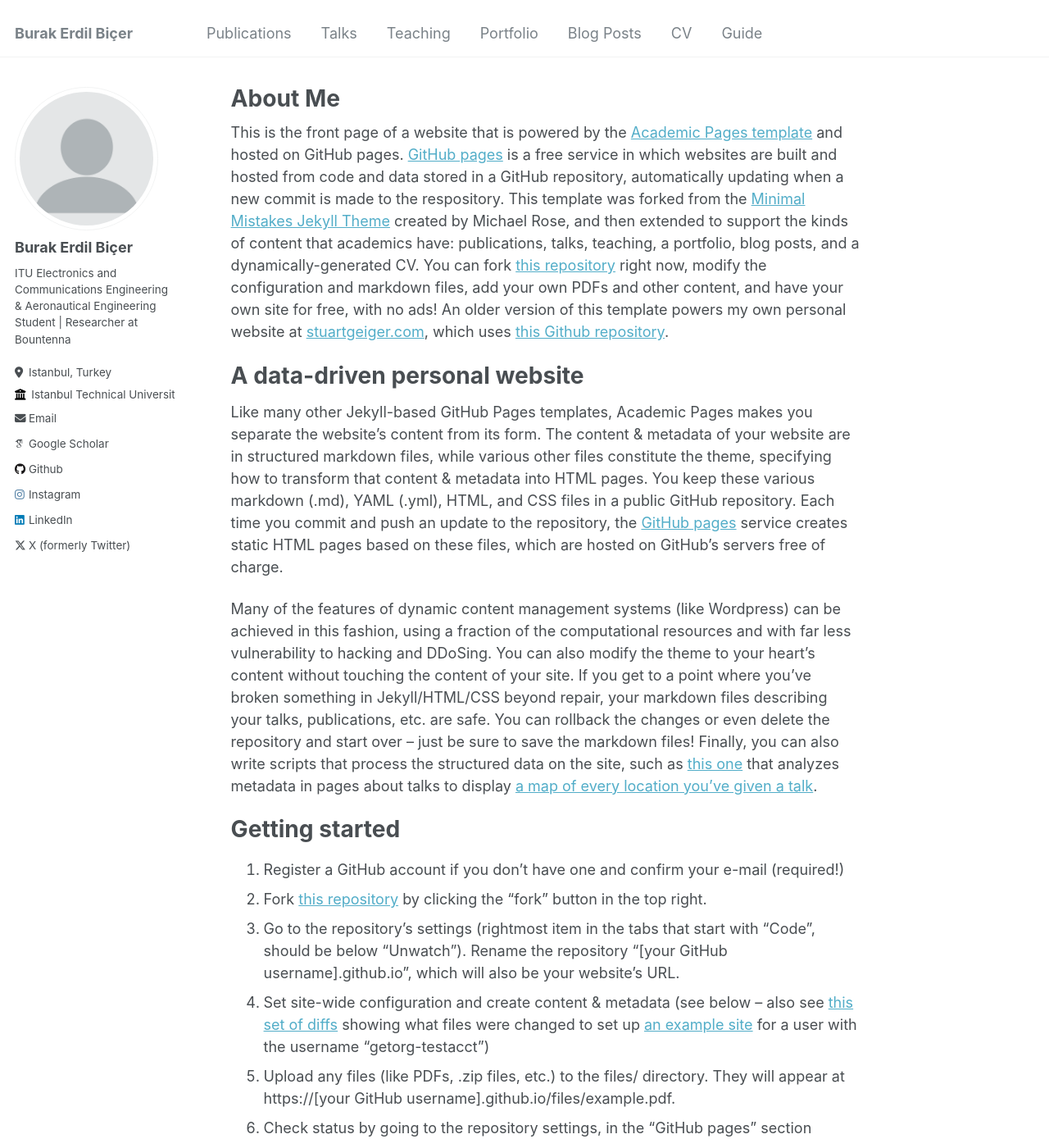
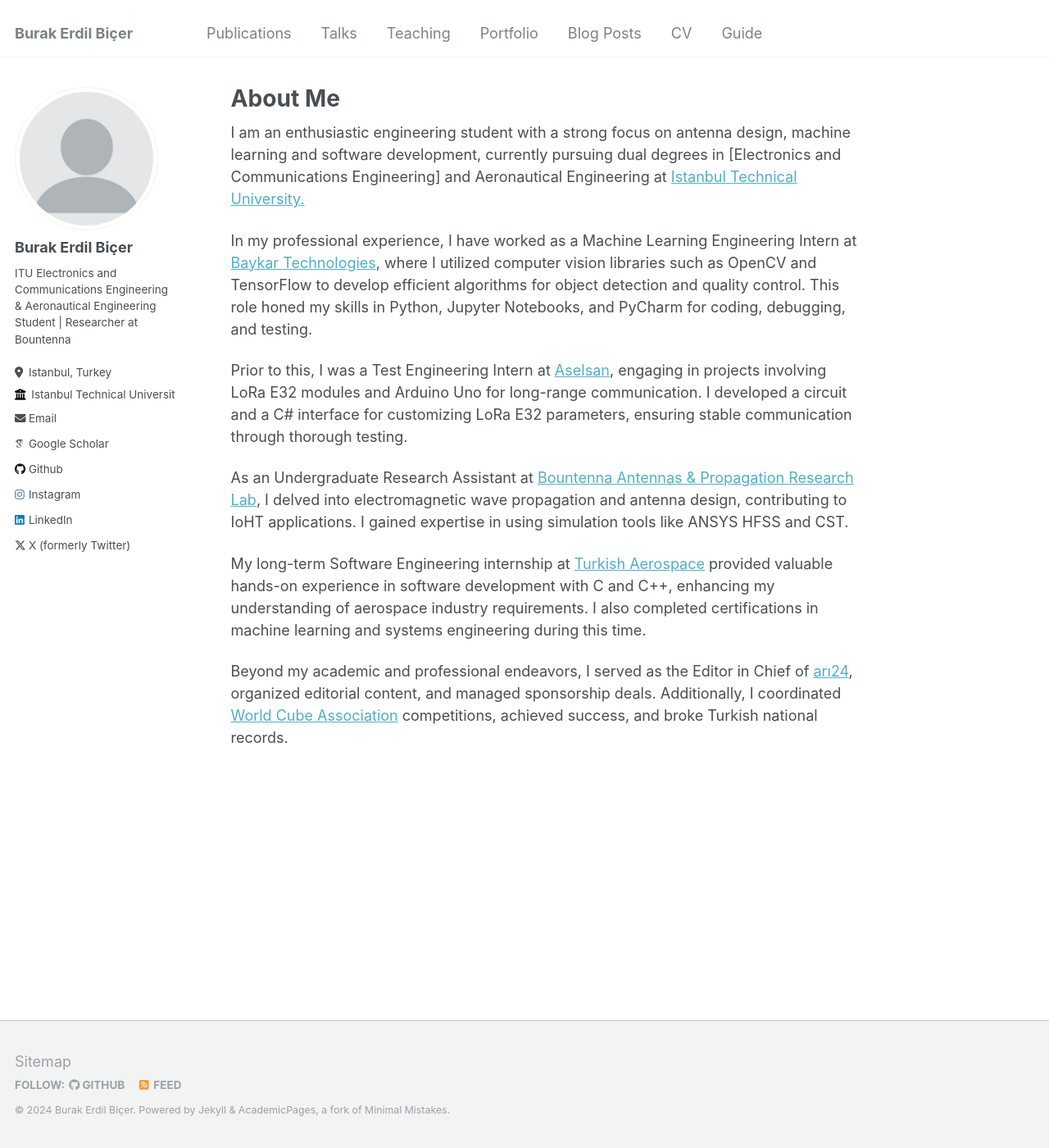
Before and after one commit to burakerdilb/burakerdilb.github.io, a Jekyll site: the page built from _pages/about.md, in a window 1280 px wide and 1400 px high. Shown: the whole window at 82% size. Built offline with Jekyll 4.4.1, drawn with Linux system fonts in a browser that asks for light colours; some web fonts are replaced; some of the changed text lies outside the part shown.

Commit message:
Update about.md

```diff
--- a/_pages/about.md
+++ b/_pages/about.md
@@ -7,43 +7,14 @@ redirect_from:
   - /about.html
 ---
 
-This is the front page of a website that is powered by the [Academic Pages template](https://github.com/academicpages/academicpages.github.io) and hosted on GitHub pages. [GitHub pages](https://pages.github.com) is a free service in which websites are built and hosted from code and data stored in a GitHub repository, automatically updating when a new commit is made to the respository. This template was forked from the [Minimal Mistakes Jekyll Theme](https://mmistakes.github.io/minimal-mistakes/) created by Michael Rose, and then extended to support the kinds of content that academics have: publications, talks, teaching, a portfolio, blog posts, and a dynamically-generated CV. You can fork [this repository](https://github.com/academicpages/academicpages.github.io) right now, modify the configuration and markdown files, add your own PDFs and other content, and have your own site for free, with no ads! An older version of this template powers my own personal website at [stuartgeiger.com](http://stuartgeiger.com), which uses [this Github repository](https://github.com/staeiou/staeiou.github.io).
+I am an enthusiastic engineering student with a strong focus on antenna design, machine learning and software development, currently pursuing dual degrees in [Electronics and Communications Engineering] and Aeronautical Engineering at [Istanbul Technical University.](https://www.itu.edu.tr)
 
-A data-driven personal website
-======
-Like many other Jekyll-based GitHub Pages templates, Academic Pages makes you separate the website's content from its form. The content & metadata of your website are in structured markdown files, while various other files constitute the theme, specifying how to transform that content & metadata into HTML pages. You keep these various markdown (.md), YAML (.yml), HTML, and CSS files in a public GitHub repository. Each time you commit and push an update to the repository, the [GitHub pages](https://pages.github.com/) service creates static HTML pages based on these files, which are hosted on GitHub's servers free of charge.
+In my professional experience, I have worked as a Machine Learning Engineering Intern at [Baykar Technologies](https://baykartech.com/tr/), where I utilized computer vision libraries such as OpenCV and TensorFlow to develop efficient algorithms for object detection and quality control. This role honed my skills in Python, Jupyter Notebooks, and PyCharm for coding, debugging, and testing.
 
-Many of the features of dynamic content management systems (like Wordpress) can be achieved in this fashion, using a fraction of the computational resources and with far less vulnerability to hacking and DDoSing. You can also modify the theme to your heart's content without touching the content of your site. If you get to a point where you've broken something in Jekyll/HTML/CSS beyond repair, your markdown files describing your talks, publications, etc. are safe. You can rollback the changes or even delete the repository and start over -- just be sure to save the markdown files! Finally, you can also write scripts that process the structured data on the site, such as [this one](https://github.com/academicpages/academicpages.github.io/blob/master/talkmap.ipynb) that analyzes metadata in pages about talks to display [a map of every location you've given a talk](https://academicpages.github.io/talkmap.html).
+Prior to this, I was a Test Engineering Intern at [Aselsan](https://www.aselsan.com/tr), engaging in projects involving LoRa E32 modules and Arduino Uno for long-range communication. I developed a circuit and a C# interface for customizing LoRa E32 parameters, ensuring stable communication through thorough testing.
 
-Getting started
-======
-1. Register a GitHub account if you don't have one and confirm your e-mail (required!)
-1. Fork [this repository](https://github.com/academicpages/academicpages.github.io) by clicking the "fork" button in the top right.
-1. Go to the repository's settings (rightmost item in the tabs that start with "Code", should be below "Unwatch"). Rename the repository "[your GitHub username].github.io", which will also be your website's URL.
-1. Set site-wide configuration and create content & metadata (see below -- also see [this set of diffs](http://archive.is/3TPas) showing what files were changed to set up [an example site](https://getorg-testacct.github.io) for a user with the username "getorg-testacct")
-1. Upload any files (like PDFs, .zip files, etc.) to the files/ directory. They will appear at https://[your GitHub username].github.io/files/example.pdf.
-1. Check status by going to the repository settings, in the "GitHub pages" section
+As an Undergraduate Research Assistant at [Bountenna Antennas & Propagation Research Lab](https://bountenna.bogazici.edu.tr), I delved into electromagnetic wave propagation and antenna design, contributing to IoHT applications. I gained expertise in using simulation tools like ANSYS HFSS and CST.
 
-Site-wide configuration
-------
-The main configuration file for the site is in the base directory in [_config.yml](https://github.com/academicpages/academicpages.github.io/blob/master/_config.yml), which defines the content in the sidebars and other site-wide features. You will need to replace the default variables with ones about yourself and your site's github repository. The configuration file for the top menu is in [_data/navigation.yml](https://github.com/academicpages/academicpages.github.io/blob/master/_data/navigation.yml). For example, if you don't have a portfolio or blog posts, you can remove those items from that navigation.yml file to remove them from the header.
+My long-term Software Engineering internship at [Turkish Aerospace](https://www.tusas.com) provided valuable hands-on experience in software development with C and C++, enhancing my understanding of aerospace industry requirements. I also completed certifications in machine learning and systems engineering during this time.
 
-Create content & metadata
-------
-For site content, there is one markdown file for each type of content, which are stored in directories like _publications, _talks, _posts, _teaching, or _pages. For example, each talk is a markdown file in the [_talks directory](https://github.com/academicpages/academicpages.github.io/tree/master/_talks). At the top of each markdown file is structured data in YAML about the talk, which the theme will parse to do lots of cool stuff. The same structured data about a talk is used to generate the list of talks on the [Talks page](https://academicpages.github.io/talks), each [individual page](https://academicpages.github.io/talks/2012-03-01-talk-1) for specific talks, the talks section for the [CV page](https://academicpages.github.io/cv), and the [map of places you've given a talk](https://academicpages.github.io/talkmap.html) (if you run this [python file](https://github.com/academicpages/academicpages.github.io/blob/master/talkmap.py) or [Jupyter notebook](https://github.com/academicpages/academicpages.github.io/blob/master/talkmap.ipynb), which creates the HTML for the map based on the contents of the _talks directory).
-
-**Markdown generator**
-
-I have also created [a set of Jupyter notebooks](https://github.com/academicpages/academicpages.github.io/tree/master/markdown_generator
-) that converts a CSV containing structured data about talks or presentations into individual markdown files that will be properly formatted for the Academic Pages template. The sample CSVs in that directory are the ones I used to create my own personal website at stuartgeiger.com. My usual workflow is that I keep a spreadsheet of my publications and talks, then run the code in these notebooks to generate the markdown files, then commit and push them to the GitHub repository.
-
-How to edit your site's GitHub repository
-------
-Many people use a git client to create files on their local computer and then push them to GitHub's servers. If you are not familiar with git, you can directly edit these configuration and markdown files directly in the github.com interface. Navigate to a file (like [this one](https://github.com/academicpages/academicpages.github.io/blob/master/_talks/2012-03-01-talk-1.md) and click the pencil icon in the top right of the content preview (to the right of the "Raw | Blame | History" buttons). You can delete a file by clicking the trashcan icon to the right of the pencil icon. You can also create new files or upload files by navigating to a directory and clicking the "Create new file" or "Upload files" buttons.
-
-Example: editing a markdown file for a talk
-![Editing a markdown file for a talk](/images/editing-talk.png)
-
-For more info
-------
-More info about configuring Academic Pages can be found in [the guide](https://academicpages.github.io/markdown/). The [guides for the Minimal Mistakes theme](https://mmistakes.github.io/minimal-mistakes/docs/configuration/) (which this theme was forked from) might also be helpful.
+Beyond my academic and professional endeavors, I served as the Editor in Chief of [arı24](https://ari24.com), organized editorial content, and managed sponsorship deals. Additionally, I coordinated [World Cube Association](https://www.worldcubeassociation.org/persons/2017BICE01) competitions, achieved success, and broke Turkish national records.
```
